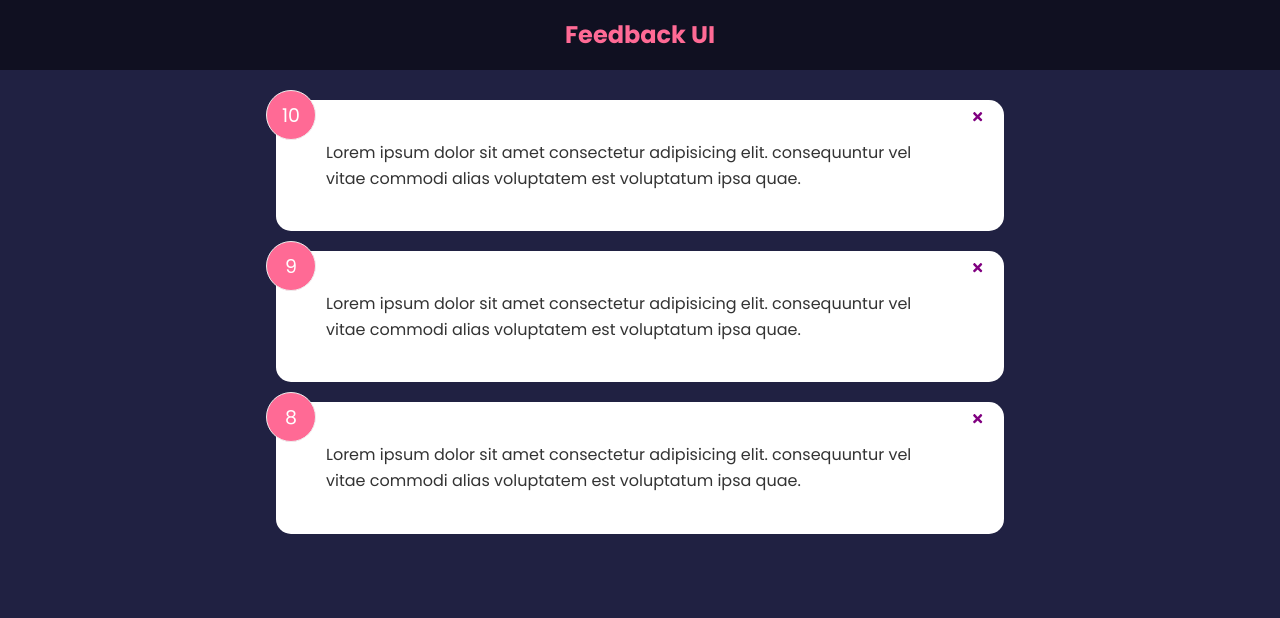
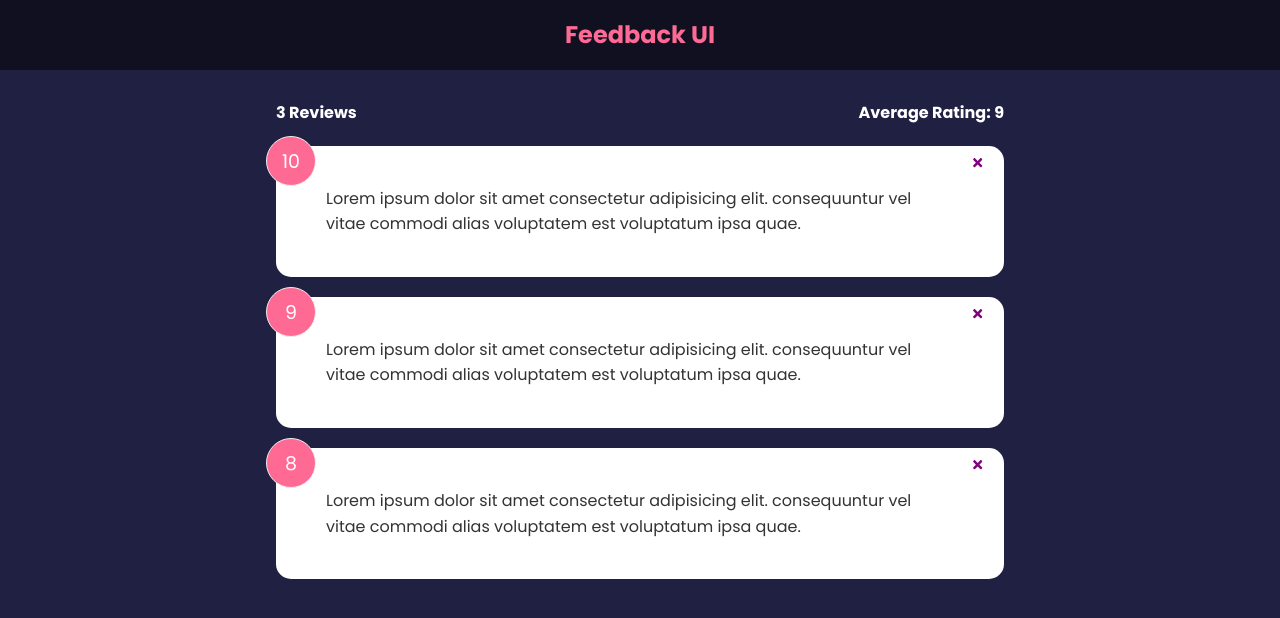
Before and after one commit to Farshad-585/feedback-app, a React (Create React App) app in the folder feedback-app/: page / in a window 1280 px wide. Shown: the top 618 px of the page. Built offline with nearby package versions, Linux system fonts and the light colour scheme.

Commit message:
Added FeedbackStats

```diff
--- a/feedback-app/src/App.js
+++ b/feedback-app/src/App.js
@@ -2,6 +2,8 @@ import { useState } from 'react'
 import Header from './components/Header'
 import FeedbackList from './components/FeedbackList'
 import FeedbackData from './data/FeedbackData'
+import FeedbackStats from './components/FeedbackStats'
+
 function App() {
   const [feedbacks, setFeedbacks] = useState(FeedbackData)
 
@@ -15,6 +17,7 @@ function App() {
     <>
       <Header />
       <div className='container'>
+        <FeedbackStats feedbacks={feedbacks} />
         <FeedbackList feedbacks={feedbacks} handleDelete={deleteFeedback}/>
       </div>
     </>
--- /dev/null
+++ b/feedback-app/src/components/FeedbackStats.jsx
@@ -0,0 +1,23 @@
+import PropTypes from 'prop-types'
+
+function FeedbackStats({ feedbacks }) {
+  // Calculate ratings average
+  let ratingsAverage =
+    feedbacks.reduce((acc, curr) => {
+      return acc + curr.rating
+    }, 0) / feedbacks.length
+  ratingsAverage = ratingsAverage.toFixed(1).replace(/[.,]0+$/, '')
+
+  return (
+    <div className='feedback-stats'>
+      <h4>{feedbacks.length} Reviews</h4>
+      <h4>Average Rating: {isNaN(ratingsAverage) ? 0 : ratingsAverage}</h4>
+    </div>
+  )
+}
+
+FeedbackStats.propTypes = {
+  feedbacks: PropTypes.array.isRequired
+}
+
+export default FeedbackStats
```
